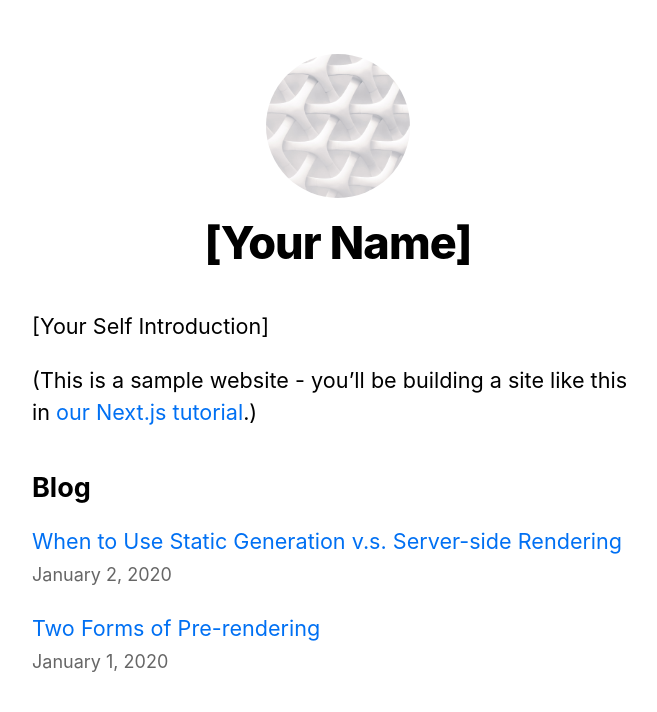
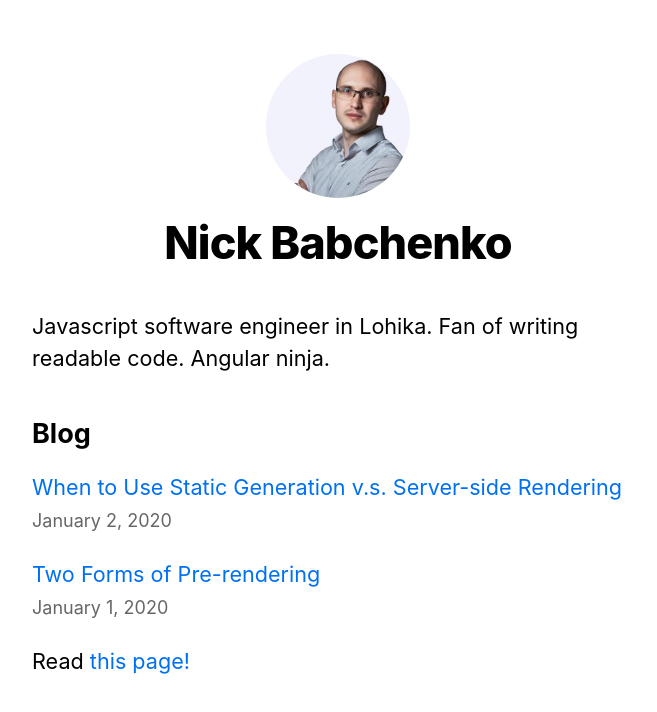
Before and after one commit to nikbabchenko/next-blog, a Next.js app: page / in a window 1280 px wide. Shown: the top 712 px of the page, without its empty margins (302-959 px from the left). Built offline with nearby package versions, Linux system fonts and the light colour scheme.

Commit message:
first commit

```diff
--- a/components/layout.js
+++ b/components/layout.js
@@ -3,8 +3,8 @@ import styles from './layout.module.css'
 import utilStyles from '../styles/utils.module.css'
 import Link from 'next/link'
 
-const name = '[Your Name]'
-export const siteTitle = 'Next.js Sample Website'
+const name = 'Nick Babchenko'
+export const siteTitle = `Web dev's blog`
 
 export default function Layout({ children, home }) {
   return (
@@ -13,7 +13,7 @@ export default function Layout({ children, home }) {
         <link rel="icon" href="/favicon.ico" />
         <meta
           name="description"
-          content="Learn how to build a personal website using Next.js"
+          content="Web developer's blog"
         />
         <meta
           property="og:image"
--- a/pages/index.js
+++ b/pages/index.js
@@ -12,11 +12,7 @@ export default function Home({ allPostsData }) {
         <title>{siteTitle}</title>
       </Head>
       <section className={utilStyles.headingMd}>
-        <p>[Your Self Introduction]</p>
-        <p>
-          (This is a sample website - you’ll be building a site like this in{' '}
-          <a href="https://nextjs.org/learn">our Next.js tutorial</a>.)
-        </p>
+        <p>Javascript software engineer in Lohika. Fan of writing readable code. Angular ninja.</p>
       </section>
       <section className={`${utilStyles.headingMd} ${utilStyles.padding1px}`}>
         <h2 className={utilStyles.headingLg}>Blog</h2>
@@ -32,6 +28,8 @@ export default function Home({ allPostsData }) {
               </small>
             </li>
           ))}
+          <li>Read <Link href="/posts/first-post"><a>this page!</a></Link>
+</li>
         </ul>
       </section>
     </Layout>
```
Also changed, not shown: pages/posts/first-post.js (added, +18 -0 lines), public/images/profile-1.jpg (added), public/images/profile.jpg.
